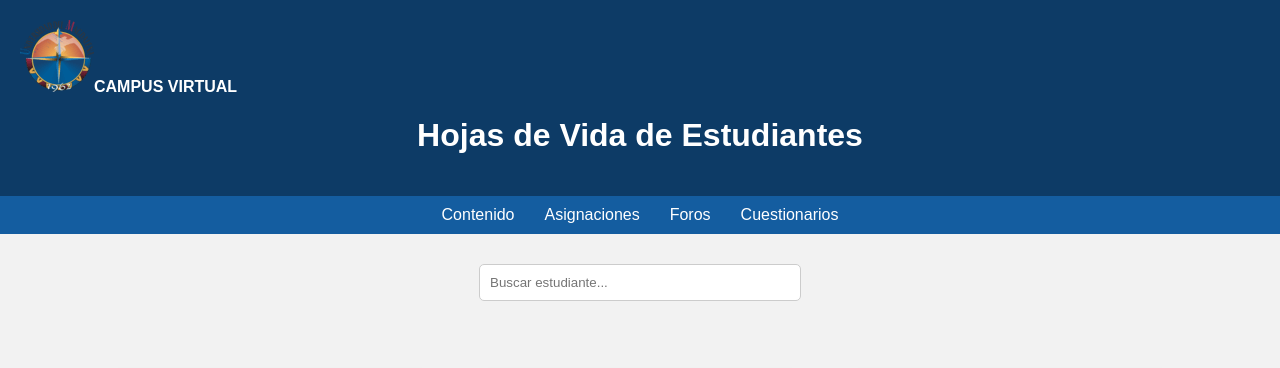
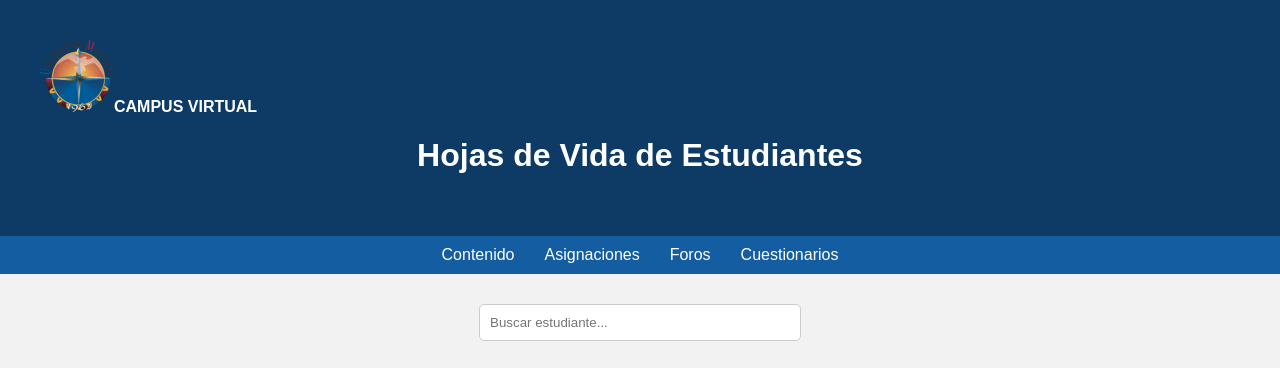
Before and after one commit to DanielJmzf/Pagina_web_hojasDeVida, a plain HTML site: page index.html in a window 1280 px wide. Shown: the top 368 px of the page. Drawn offline with Linux system fonts and the light colour scheme.

Commit message:
Adjust header padding and font weight in styles

```diff
--- a/css/styles.css
+++ b/css/styles.css
@@ -9,14 +9,14 @@ header {
     background-color: #0d3b66;
     color: white;
     text-align: center;
-    padding: 20px;
-    font-weight: 500;
+    padding: 40px;
+    font-weight: 300;
 }
 
 .logo {
     font-weight: bold;
     text-align: left;
-    margin-bottom: 10px;
+    margin-bottom: 20px;
 }
 
 /* NAV */
```
